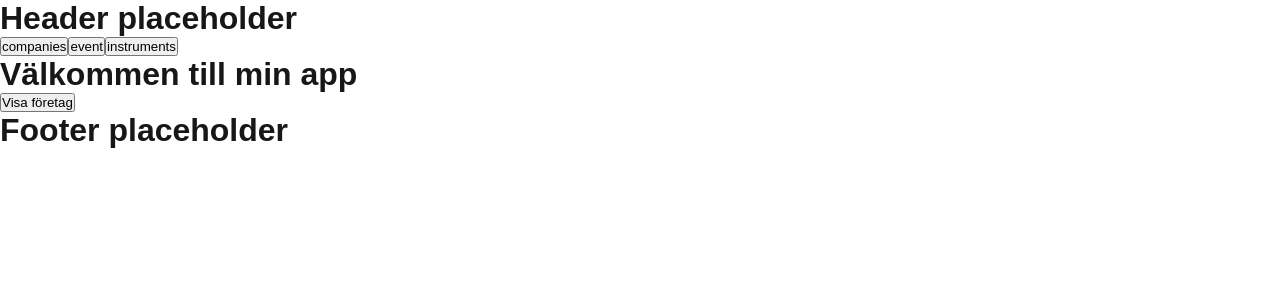
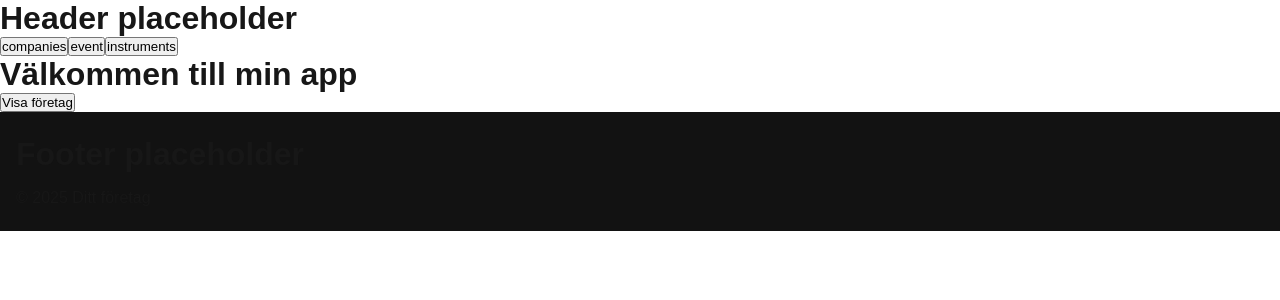
Before and after one commit to Skjesper/LIA-Portal, a Next.js app: page / in a window 1280 px wide. Shown: the top 300 px of the page. Built offline with nearby package versions, Linux system fonts and the light colour scheme.

Commit message:
added some react styling to the footer component

```diff
--- a/src/app/layout.js
+++ b/src/app/layout.js
@@ -1,7 +1,8 @@
 import { Geist, Geist_Mono } from "next/font/google";
 import "@/components/styles/globals.css";
+import "@/components/styles/colors.css";
 import Header from '@/components/Header'
-import Footer from '@/components/Footer'
+import Footer from '@/components/footer/Footer'
 
 const geistSans = Geist({
   variable: "--font-geist-sans",
--- a/src/components/Footer.jsx
+++ /dev/null
@@ -1,7 +0,0 @@
-export default function Footer() {
-    return (
-      <header>
-        <h1>Footer placeholder</h1>
-      </header>
-    );
-  }
--- /dev/null
+++ b/src/components/footer/Footer.jsx
@@ -0,0 +1,12 @@
+import styles from './Footer.module.css';
+
+export default function Footer() {
+  return (
+    <footer className={styles.footer}>
+      <div className={styles.container}>
+        <h1 className={styles.title}>Footer placeholder</h1>
+        <p className={styles.text}>© 2025 Ditt företag</p>
+      </div>
+    </footer>
+  );
+}
--- /dev/null
+++ b/src/components/footer/Footer.module.css
@@ -0,0 +1,17 @@
+.footer {
+    background-color: var(--bg-black);
+    display: flex;
+    width: 100vw;
+    padding: 1.5rem 1rem;
+    justify-content: space-between;
+    align-items: center;
+
+}
+
+.container {
+    display: flex;
+    flex-direction: column;
+    align-items: flex-start;
+    gap: 1rem;
+    align-self: stretch;
+  }
--- a/src/components/styles/colors.css
+++ b/src/components/styles/colors.css
@@ -0,0 +1,3 @@
+:root {
+    --bg-black: #121212;
+}
--- a/src/components/styles/globals.css
+++ b/src/components/styles/globals.css
@@ -1,6 +1,7 @@
 :root {
     --background: #ffffff;
     --foreground: #171717;
+
   }
 
   @media (prefers-color-scheme: dark) {
```
